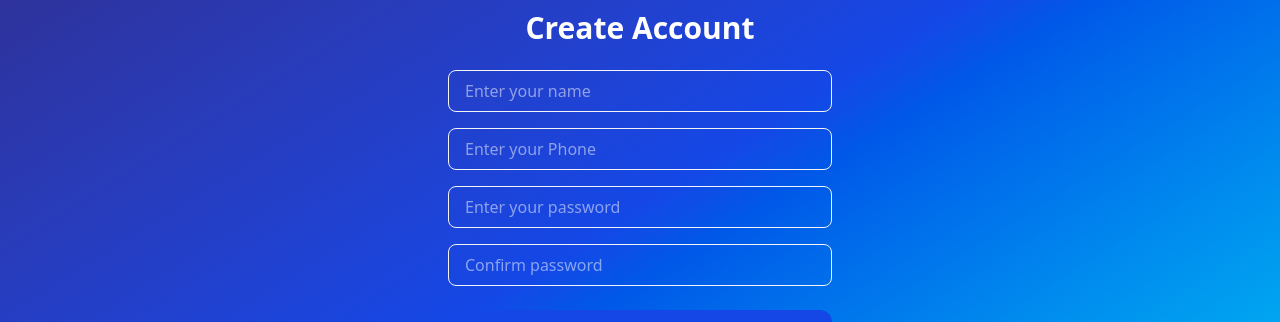
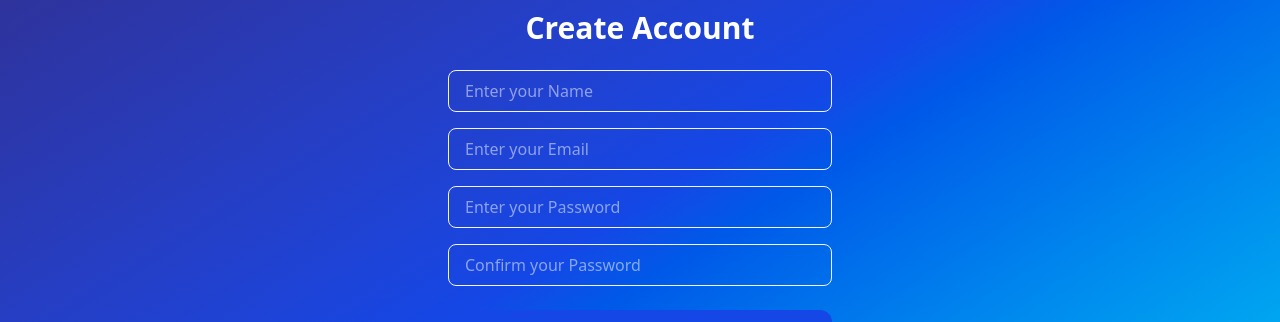
Before and after one commit to Nagendran05/Money_tracker_UI, a Vue app: page /register in a window 1280 px wide. Shown: the part 196-518 px from the top of the page. Built offline with nearby package versions, Linux system fonts and the light colour scheme.

Commit message:
Intentation For all Pages

```diff
--- a/src/components/Dashboard.vue
+++ b/src/components/Dashboard.vue
@@ -2,11 +2,7 @@
   <div class="flex justify-center min-h-screen px-4 py-10 bg-linear-to-br from-indigo-900 via-blue-700 to-cyan-400">
 
     <div class="w-full max-w-md p-6 bg-linear-to-br from-indigo-900 via-blue-700 to-cyan-400">
-
-
-      <h1 class="mb-6 text-3xl font-bold text-center text-white">
-        💰 Expense Tracker
-      </h1>
+      <h1 class="mb-6 text-3xl font-bold text-center text-white">Expense Tracker</h1>
 
       <div class="p-5 mb-6 text-center text-white bg-indigo-500 shadow-md rounded-xl">
         <h3 class="text-sm tracking-wide uppercase">Current Balance</h3>
@@ -16,16 +12,12 @@
       <div class="flex justify-between gap-4 mb-6">
         <div class="w-1/2 p-4 text-center">
           <h4 class="text-sm text-white">Income</h4>
-          <p class="mt-1 text-lg font-bold text-green-600">
-            ₹ {{ income }}
-          </p>
+          <p class="mt-1 text-lg font-bold text-green-600">₹ {{ income }}</p>
         </div>
 
         <div class="w-1/2 p-4 text-center ">
           <h4 class="text-sm text-white">Expense</h4>
-          <p class="mt-1 text-lg font-bold text-red-600">
-            ₹ {{ expense }}
-          </p>
+          <p class="mt-1 text-lg font-bold text-red-600">₹ {{ expense }}</p>
         </div>
       </div>
 
@@ -43,32 +35,22 @@
           <option value="expense">Expense</option>
         </select>
 
-        <button @click="addTransaction" class="w-full py-2 font-semibold text-white transition bg-indigo-500 rounded-lg hover:bg-indigo-600">
-          Add
-        </button>
+        <button @click="addTransaction" class="w-full py-2 font-semibold text-white transition bg-indigo-500 rounded-lg hover:bg-indigo-600">Add Transaction</button>
       </div>
 
       <div>
         <h3 class="mb-3 font-semibold">History</h3>
 
         <ul class="space-y-3">
-          <li v-for="(item, index) in transactions" :key="index" class="flex items-center justify-between p-3 border-r-4 rounded-lg"
-            :class="item.type === 'income' ? 'border-green-500' : 'border-red-500'">
-            <span class="font-medium">
-              {{ item.title }}
-            </span>
+          <li v-for="(item, index) in transactions" :key="index" class="flex items-center justify-between p-3 border-r-4 rounded-lg" :class="item.type === 'income' ? 'border-green-500' : 'border-red-500'">
+            <span class="font-medium">{{ item.title }}</span>
 
             <div class="flex items-center gap-3">
-              <span
-                :class="item.type === 'income' ? 'text-green-600' : 'text-red-600'"
-                class="font-bold">
+              <span :class="item.type === 'income' ? 'text-green-600' : 'text-red-600'" class="font-bold">
                 {{ item.type === 'income' ? '+' : '-' }}₹{{ item.amount }}
               </span>
 
-              <button @click="remove(index)"
-                class="text-gray-400 transition hover:text-red-500">
-                ❌
-              </button>
+              <button @click="remove(index)" class="text-gray-400 transition hover:text-red-500">❌</button>
             </div>
           </li>
         </ul>
--- a/src/components/RegisterPage.vue
+++ b/src/components/RegisterPage.vue
@@ -3,74 +3,39 @@
 
     <div class="w-full max-w-md p-8">
 
-      <!-- Title -->
       <h2 class="mb-6 text-3xl font-bold text-center text-white">
          Create Account
       </h2>
 
-      <!-- Form -->
       <form @submit.prevent="register">
-
-        <!-- Name -->
         <div class="mb-4">
-          <input
-            v-model="form.name"
-            type="text"
-            placeholder="Enter your name"
-            class="w-full px-4 py-2 text-white border border-gray-100 rounded-lg focus:outline-none focus:ring-2 focus:ring-indigo-400"
-          />
+          <input v-model="form.name" type="text" placeholder="Enter your Name" class="w-full px-4 py-2 text-white border border-gray-100 rounded-lg focus:outline-none focus:ring-2 focus:ring-indigo-400"/>
         </div>
 
-        <!-- Email -->
         <div class="mb-4">
-          <input
-            v-model="form.email"
-            type="email"
-            placeholder="Enter your Phone"
-            class="w-full px-4 py-2 text-white border border-gray-100 rounded-lg focus:outline-none focus:ring-2 focus:ring-indigo-400"
-          />
+          <input v-model="form.email" type="email" placeholder="Enter your Email" class="w-full px-4 py-2 text-white border border-gray-100 rounded-lg focus:outline-none focus:ring-2 focus:ring-indigo-400"/>
         </div>
 
-        <!-- Password -->
         <div class="mb-4">
-          <input
-            v-model="form.password"
-            type="password"
-            placeholder="Enter your password"
-            class="w-full px-4 py-2 text-white border border-gray-100 rounded-lg focus:outline-none focus:ring-2 focus:ring-indigo-400"
-          />
+          <input v-model="form.password" type="password" placeholder="Enter your Password" class="w-full px-4 py-2 text-white border border-gray-100 rounded-lg focus:outline-none focus:ring-2 focus:ring-indigo-400"/>
         </div>
 
-        <!-- Confirm Password (Optional) -->
         <div class="mb-6">
-          <input
-            v-model="form.password_confirmation"
-            type="password"
-            placeholder="Confirm password"
-            class="w-full px-4 py-2 text-white border border-gray-100 rounded-lg focus:outline-none focus:ring-2 focus:ring-indigo-400"
-          />
+          <input v-model="form.password_confirmation" type="password" placeholder="Confirm your Password" class="w-full px-4 py-2 text-white border border-gray-100 rounded-lg focus:outline-none focus:ring-2 focus:ring-indigo-400"/>
         </div>
 
-        <!-- Button -->
-        <button
-          type="submit"
-          class="w-full py-2 font-semibold text-white transition duration-300 bg-blue-700 rounded-xl"
-        >
+        <button type="submit" class="w-full py-2 font-semibold text-white transition duration-300 bg-blue-700 rounded-xl">
           Register
         </button>
-
       </form>
 
-      <!-- Login Link -->
       <p class="mt-6 text-center text-white">
         Already have an account?
         <router-link to="/" class="font-semibold text-indigo-800 hover:underline">
           Login
         </router-link>
       </p>
-
     </div>
-
   </div>
 </template>
 
```
Also changed, not shown: src/components/LoginPage.vue (+4 -9 lines).
